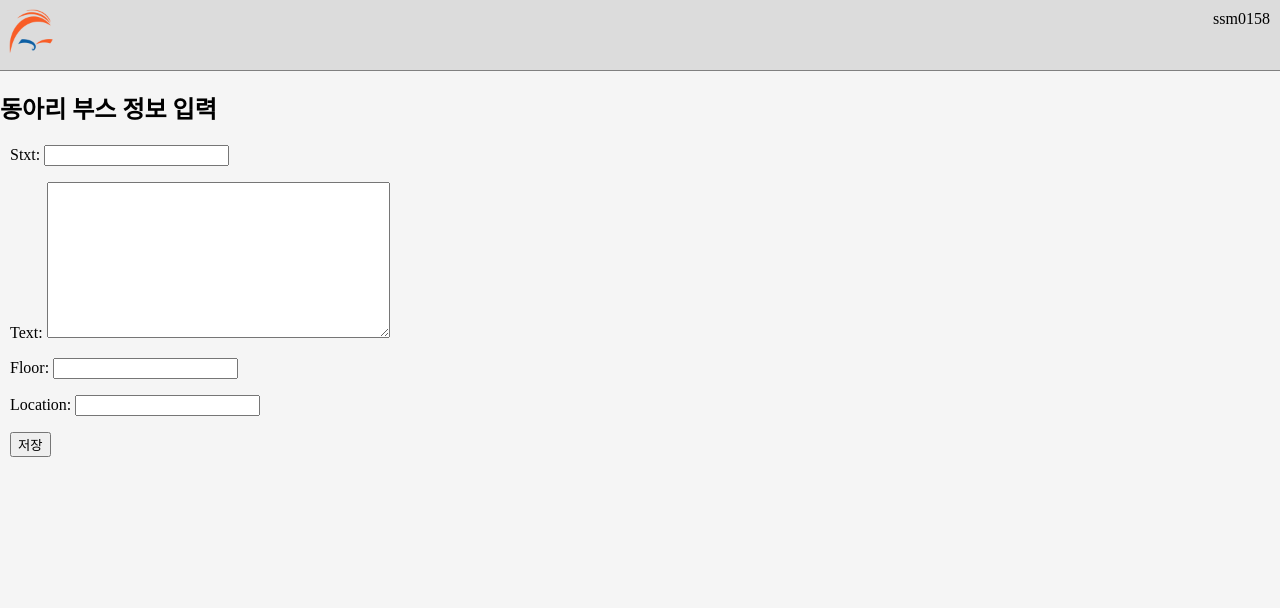
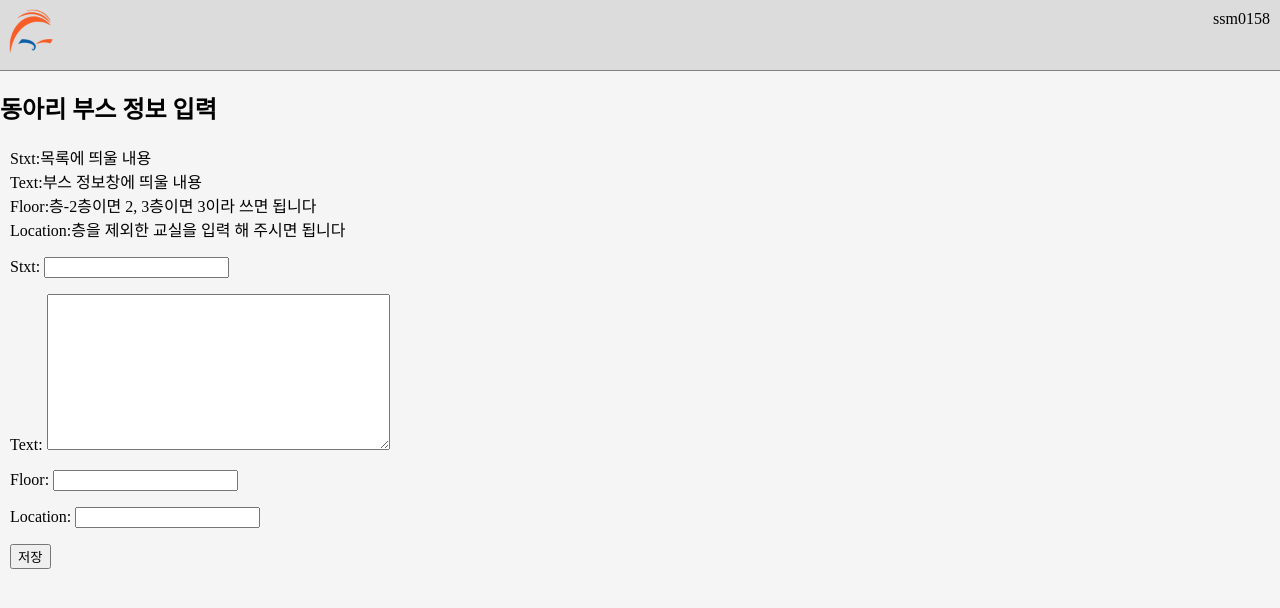
Before and after one commit to gimhaeJeil-CPU-2018/Gaon, a Django app: page /boothnew/ in a window 1280 px wide. Shown: the top 608 px of the page. Run offline with Django 3.2, Linux system fonts and the light colour scheme; a user stored in the database is signed in.

Commit message:
13시 커밋

```diff
--- a/booth/templates/booth/login.html
+++ b/booth/templates/booth/login.html
@@ -11,7 +11,7 @@
         input{width: 160px;height: 30px; font-size: 25px; border: none; border-bottom: 1px solid gainsboro; text-align: center;}
         #center{position: relative; text-align: center; top: 150px;}
         #idd{margin-bottom: 10px;}
-        #loginbut{margin-top: 20px; width: 200px; height: 40px; border-radius: 20px; font-size: 16px; border: none; background-color: #82f; color: #FFFFFF;}
+        #loginbut{margin-top: 20px; width: 220px; height: 40px; border-radius: 20px; font-size: 16px; border: none; background-color: #82f; color: #FFFFFF;}
         #join{margin-top: 20px;}
         #joinlnk{color:black;}
         #logo{position: relative;top: 80px; text-align: center; font-size: 20px;}
--- a/booth/templates/booth/newbooth.html
+++ b/booth/templates/booth/newbooth.html
@@ -3,6 +3,10 @@
     <h1>동아리 부스 정보 입력</h1>
     <div id="warea">
         <form id="wform" method="post">{% csrf_token %}
+            Stxt:목록에 띄울 내용<br>
+            Text:부스 정보창에 띄울 내용<br>
+            Floor:층-2층이면 2, 3층이면 3이라 쓰면 됩니다<br>
+            Location:층을 제외한 교실을 입력 해 주시면 됩니다<br>
             {{ form.as_p }}
             <button type='submit' id='butten'>저장</button>
         </form>
```
Also changed, not shown: db.sqlite3.
